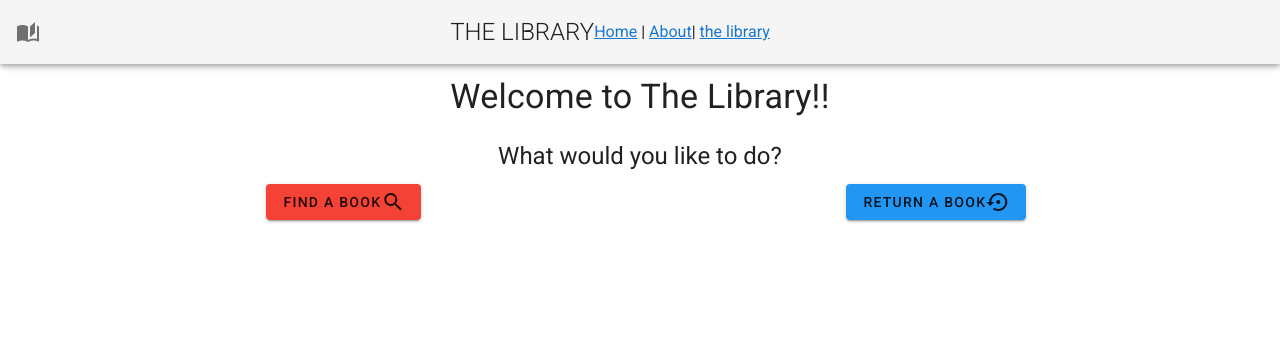
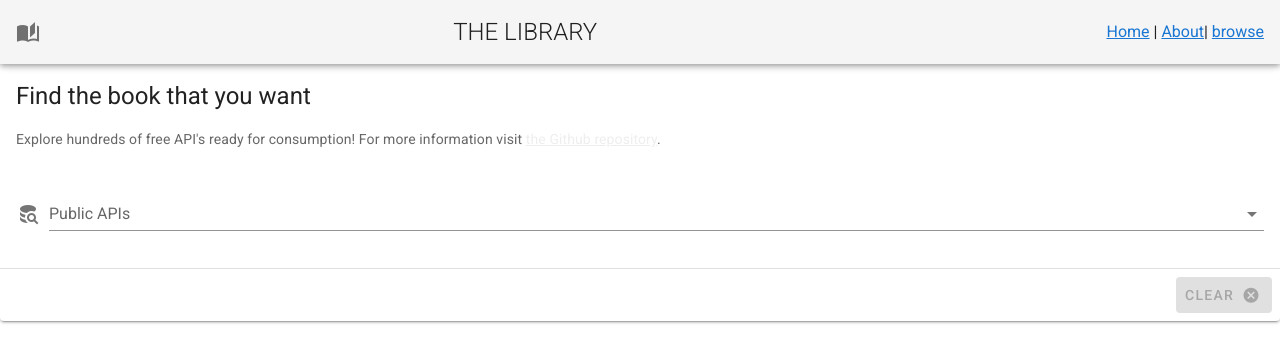
Before and after one commit to guylil/the-library-front-vuejs, a Vue app: page /browse in a window 1280 px wide. Shown: the top 362 px of the page. Built offline with nearby package versions, Linux system fonts and the light colour scheme.

Commit message:
pushing to github

```diff
--- a/src/App.vue
+++ b/src/App.vue
@@ -6,16 +6,16 @@
       <v-toolbar-title class="headline text-uppercase">
         <span class="font-weight-light">The Library</span>
       </v-toolbar-title>
-      <div id="nav">
-        <router-link to="/">Home</router-link> |
-        <router-link to="/about">About</router-link>|
-        <router-link to="/browse">the library</router-link>
-      </div>
       <v-spacer></v-spacer>
       <v-btn icon><v-icon>mdi-github-circle</v-icon></v-btn>
       <v-btn icon href="https://www.linkedin.com/in/guy-lilian/"
         ><v-icon>mdi-linkedin-box</v-icon></v-btn
       >
+      <div id="nav">
+        <router-link to="/">Home</router-link> |
+        <router-link to="/about">About</router-link>|
+        <router-link to="/browse">browse</router-link>
+      </div>
     </v-app-bar>
 
     <v-content>
--- /dev/null
+++ b/src/components/Search.vue
@@ -0,0 +1,111 @@
+<template>
+  <v-card color="lighten-2">
+    <v-card-title class="headline lighten-3">
+      Find the book that you want
+    </v-card-title>
+    <v-card-text>
+      Explore hundreds of free API's ready for consumption! For more information
+      visit
+      <a
+        class="grey--text text--lighten-3"
+        href="https://github.com/toddmotto/public-apis"
+        target="_blank"
+        >the Github repository</a
+      >.
+    </v-card-text>
+    <v-card-text>
+      <v-autocomplete
+        v-model="model"
+        :items="items"
+        :loading="isLoading"
+        :search-input.sync="search"
+        color="white"
+        hide-no-data
+        hide-selected
+        item-text="Description"
+        item-value="API"
+        label="Public APIs"
+        placeholder="Start typing to Search"
+        prepend-icon="mdi-database-search"
+        return-object
+      ></v-autocomplete>
+    </v-card-text>
+    <v-divider></v-divider>
+    <v-expand-transition>
+      <v-list v-if="model" class="red lighten-3">
+        <v-list-item v-for="(field, i) in fields" :key="i">
+          <v-list-item-content>
+            <v-list-item-title v-text="field.value"></v-list-item-title>
+            <v-list-item-subtitle v-text="field.key"></v-list-item-subtitle>
+          </v-list-item-content>
+        </v-list-item>
+      </v-list>
+    </v-expand-transition>
+    <v-card-actions>
+      <v-spacer></v-spacer>
+      <v-btn :disabled="!model" color="grey darken-3" @click="model = null">
+        Clear
+        <v-icon right>mdi-close-circle</v-icon>
+      </v-btn>
+    </v-card-actions>
+  </v-card>
+</template>
+<script>
+export default {
+  data: () => ({
+    descriptionLimit: 60,
+    entries: [],
+    isLoading: false,
+    model: null,
+    search: null
+  }),
+
+  computed: {
+    fields() {
+      if (!this.model) return [];
+
+      return Object.keys(this.model).map(key => {
+        return {
+          key,
+          value: this.model[key] || "n/a"
+        };
+      });
+    },
+    items() {
+      return this.entries.map(entry => {
+        const Description =
+          entry.Description.length > this.descriptionLimit
+            ? entry.Description.slice(0, this.descriptionLimit) + "..."
+            : entry.Description;
+
+        return Object.assign({}, entry, { Description });
+      });
+    }
+  },
+
+  watch: {
+    search(val) {
+      // Items have already been loaded
+      if (this.items.length > 0) return;
+
+      // Items have already been requested
+      if (this.isLoading) return;
+
+      this.isLoading = true;
+
+      // Lazily load input items
+      fetch("https://api.publicapis.org/entries")
+        .then(res => res.json())
+        .then(res => {
+          const { count, entries } = res;
+          this.count = count;
+          this.entries = entries;
+        })
+        .catch(err => {
+          console.log(err);
+        })
+        .finally(() => (this.isLoading = false));
+    }
+  }
+};
+</script>
--- a/src/components/Welcome.vue
+++ b/src/components/Welcome.vue
@@ -5,7 +5,7 @@
 
       <v-flex mb-4>
         <h1 class="display-1 mb-2">
-          Welcome to The Library!!
+          Welcome to The Library
         </h1>
       </v-flex>
 
--- /dev/null
+++ b/src/views/Browse.vue
@@ -0,0 +1,17 @@
+<template>
+  <div class="browse">
+    <Search />
+  </div>
+</template>
+
+<script>
+// @ is an alias to /src
+import Search from "../components/Search";
+
+export default {
+  name: "browse",
+  components: {
+    Search
+  }
+};
+</script>
```
Also changed, not shown: src/router/index.ts (+1 -7 lines), 1 other file (tests, documents, lock files or other folders).
